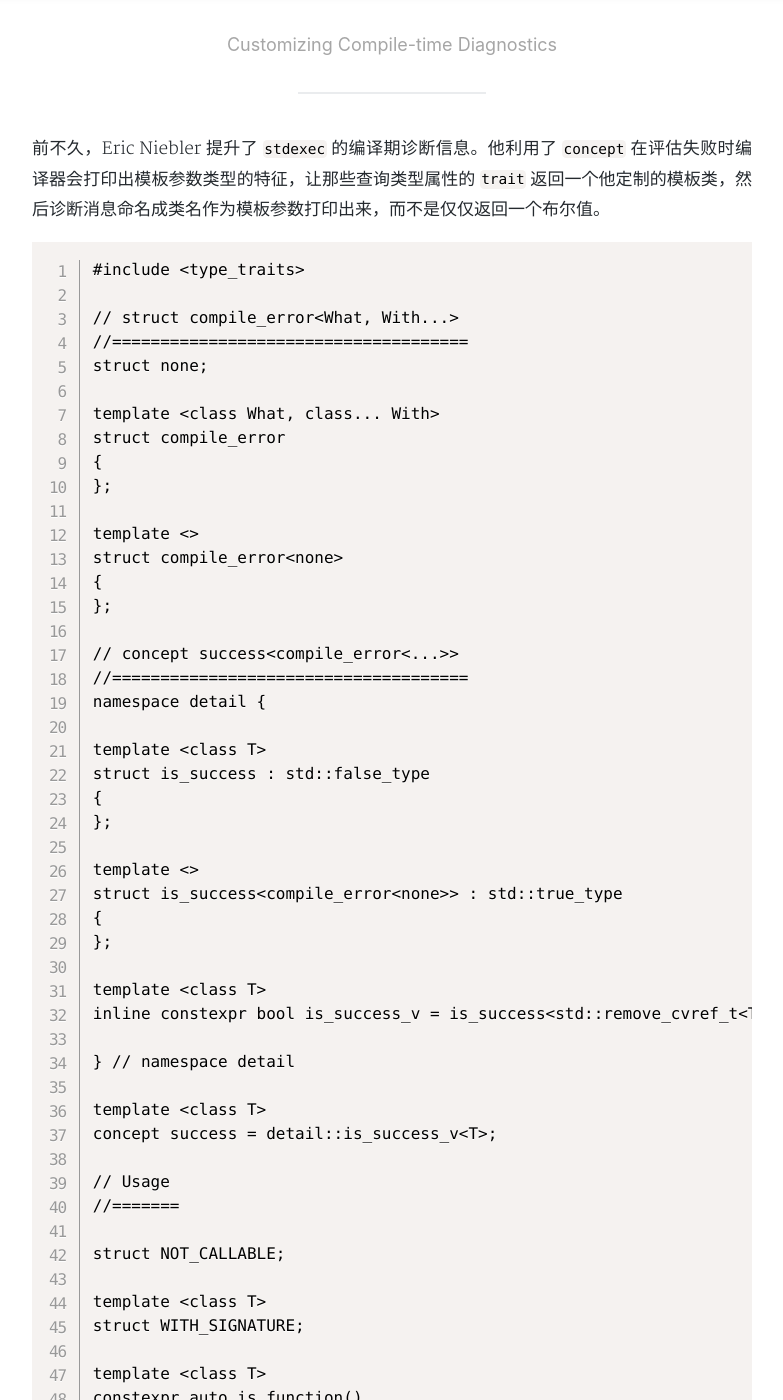
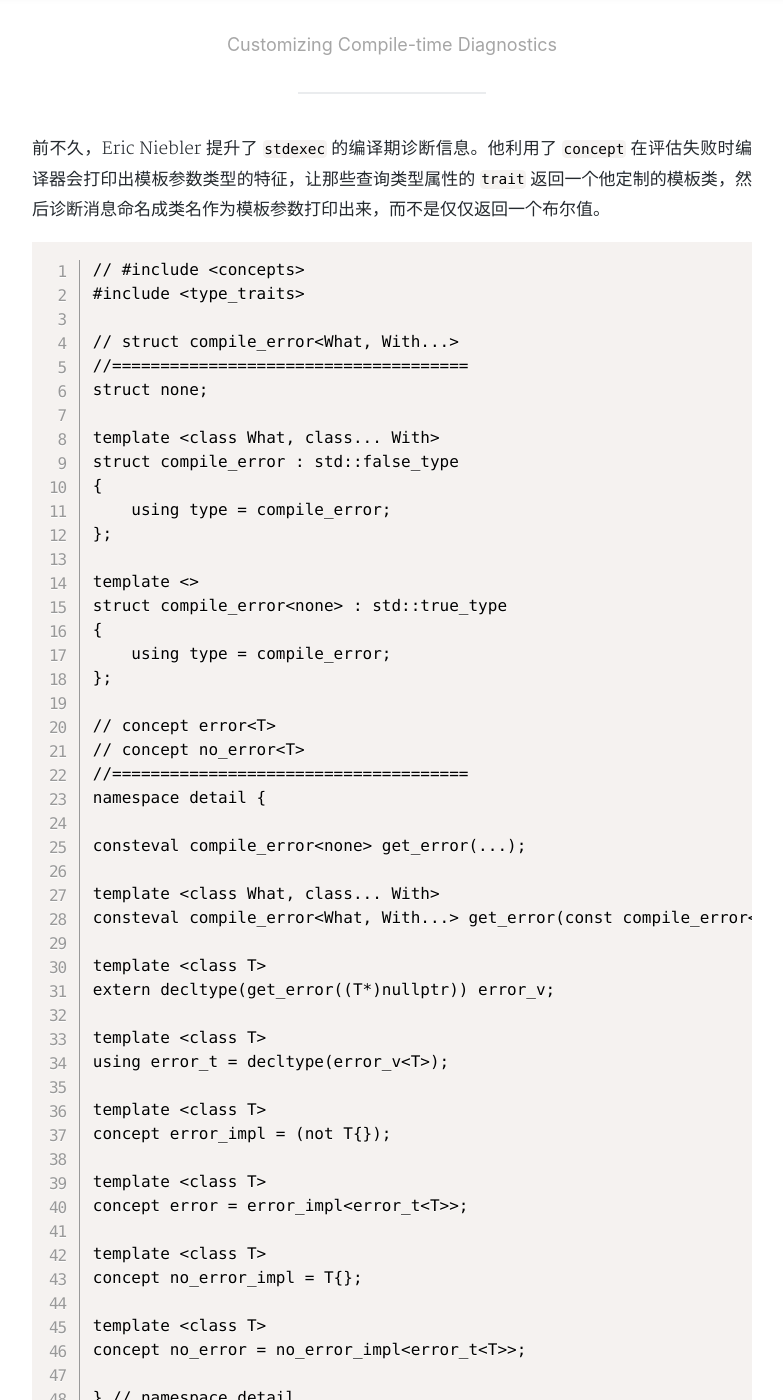
Before and after one commit to yanminhui/yanminhui.github.io, a Jekyll site: the page built from _posts/articles/2023-06-13-compile-error.md, in a window 1280 px wide and 1400 px high, scrolled down 404 px. Shown: the whole window, without its empty margins (248-1031 px from the left). Built offline with Jekyll 4.4.1, drawn with Linux system fonts in a browser that asks for light colours; nearby versions of some CDN libraries; a style sheet for code colours, icons or effects is not loaded; some of the changed text lies outside the part shown.

Commit message:
Improving compile_error

````diff
--- a/_posts/articles/2023-06-13-compile-error.md
+++ b/_posts/articles/2023-06-13-compile-error.md
@@ -12,6 +12,7 @@ tags: 'C++'
 前不久，Eric Niebler 提升了 `stdexec` 的编译期诊断信息。他利用了 `concept` 在评估失败时编译器会打印出模板参数类型的特征，让那些查询类型属性的 `trait` 返回一个他定制的模板类，然后诊断消息命名成类名作为模板参数打印出来，而不是仅仅返回一个布尔值。
 
 ```.cpp
+// #include <concepts>
 #include <type_traits>
 
 // struct compile_error<What, With...>
@@ -19,36 +20,49 @@ tags: 'C++'
 struct none;
 
 template <class What, class... With>
-struct compile_error
+struct compile_error : std::false_type
 {
+    using type = compile_error;
 };
 
 template <>
-struct compile_error<none>
+struct compile_error<none> : std::true_type
 {
+    using type = compile_error;
 };
 
-// concept success<compile_error<...>>
+// concept error<T>
+// concept no_error<T>
 //=====================================
 namespace detail {
 
-template <class T>
-struct is_success : std::false_type
-{
-};
+consteval compile_error<none> get_error(...);
 
-template <>
-struct is_success<compile_error<none>> : std::true_type
-{
-};
+template <class What, class... With>
+consteval compile_error<What, With...> get_error(const compile_error<What, With...>*);
 
 template <class T>
-inline constexpr bool is_success_v = is_success<std::remove_cvref_t<T>>::value;
+extern decltype(get_error((T*)nullptr)) error_v;
+
+template <class T>
+using error_t = decltype(error_v<T>);
+
+template <class T>
+concept error_impl = (not T{});
+
+template <class T>
+concept error = error_impl<error_t<T>>;
+
+template <class T>
+concept no_error_impl = T{};
+
+template <class T>
+concept no_error = no_error_impl<error_t<T>>;
 
 } // namespace detail
 
-template <class T>
-concept success = detail::is_success_v<T>;
+using detail::error;
+using detail::no_error;
 
 // Usage
 //=======
@@ -59,14 +73,14 @@ template <class T>
 struct WITH_SIGNATURE;
 
 template <class T>
-constexpr auto is_function()
+struct is_function : std::conditional_t<std::is_function_v<T>,
+                                        std::true_type,
+                                        compile_error<NOT_CALLABLE, WITH_SIGNATURE<T>>>
 {
-    if constexpr(std::is_function_v<T>) {
-        return compile_error<none>{};
-    } else {
-        return compile_error<NOT_CALLABLE, WITH_SIGNATURE<T>>{};
-    }
-}
+};
+
+template <class T>
+inline constexpr bool is_function_v = is_function<T>::value;
 
 int add(int a, int b) {
     return a + b;
@@ -74,11 +88,9 @@ int add(int a, int b) {
 
 template <class T>
 #if defined(USE_COMPILE_ERROR)
-    requires requires(T) {
-        {is_function<T>()} -> success;
-    }
+    requires no_error<is_function<T>>
 #else
-    requires std::is_function_v<T>
+    requires is_function_v<T>
 #endif
 void foo(T f)
 {
@@ -99,20 +111,20 @@ int main() {
 
 ```.cpp
 template <class T>
-requires detail::is_success_v<decltype(is_function<T>())>
+requires std::is_same_v<decltype(detail::error_v<is_function<T>>), compile_error<none>>
 void foo(T f)
 {
 }
 ```
 
-    % cc -std=c++20 diagnostics_example.cpp
-    diagnostics_example.cpp:75:5: error: no matching function for call to 'foo'
+    % clang++ -std=c++20 diagnostics_example.cpp
+    diagnostics_example.cpp:83:5: error: no matching function for call to 'foo'
         foo(add);
         ^~~
-    diagnostics_example.cpp:69:6: note: candidate template ignored: constraints not satisfied [with T = int (*)(int, int)]
+    diagnostics_example.cpp:77:6: note: candidate template ignored: constraints not satisfied [with T = int (*)(int, int)]
     void foo(T f)
         ^
-    diagnostics_example.cpp:67:14: note: because 'detail::is_success_v<decltype(is_function<int (*)(int, int)>())>' evaluated to false
-        requires detail::is_success_v<decltype(is_function<T>())>
-                ^
+    diagnostics_example.cpp:76:10: note: because 'std::is_same_v<decltype(detail::error_v<is_function<int (*)(int, int)> >), compile_error<none> >' evaluated to false
+    requires std::is_same_v<decltype(detail::error_v<is_function<T>>), compile_error<none>>
+            ^
     1 error generated.
````
Also changed, not shown: assets/img/diagnosatics.png.
